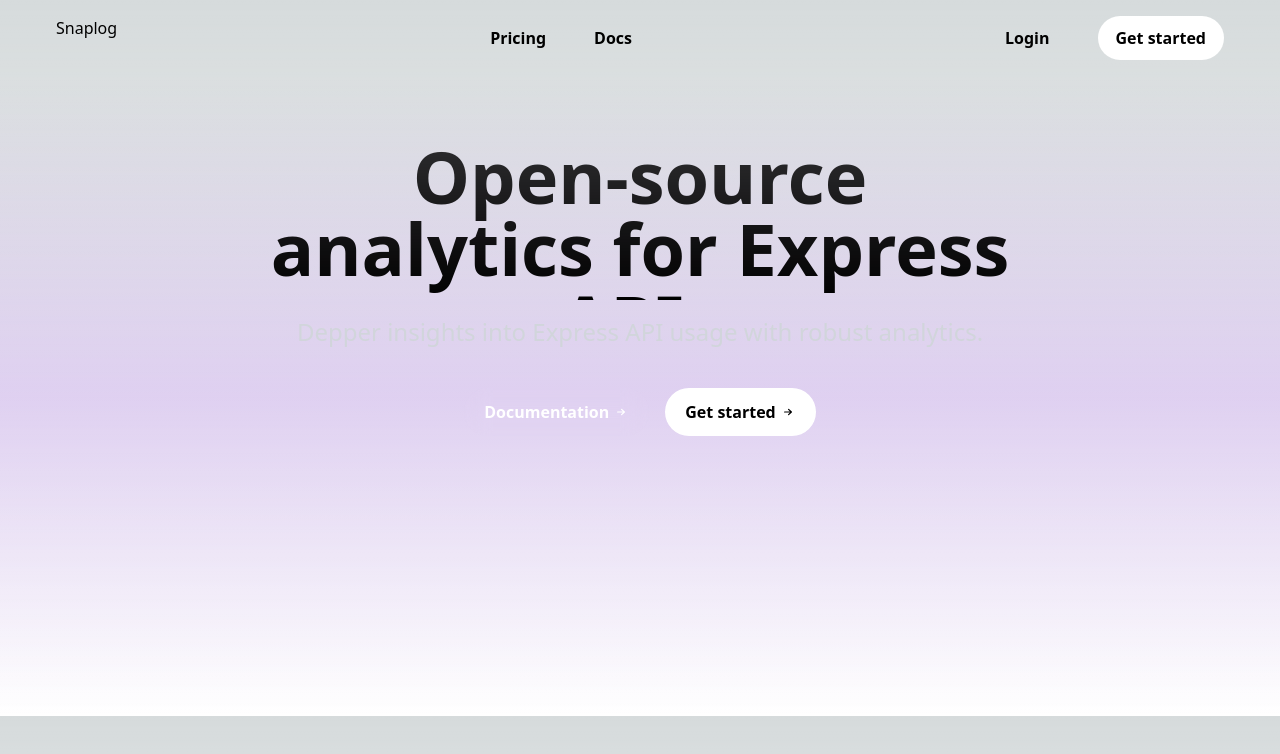
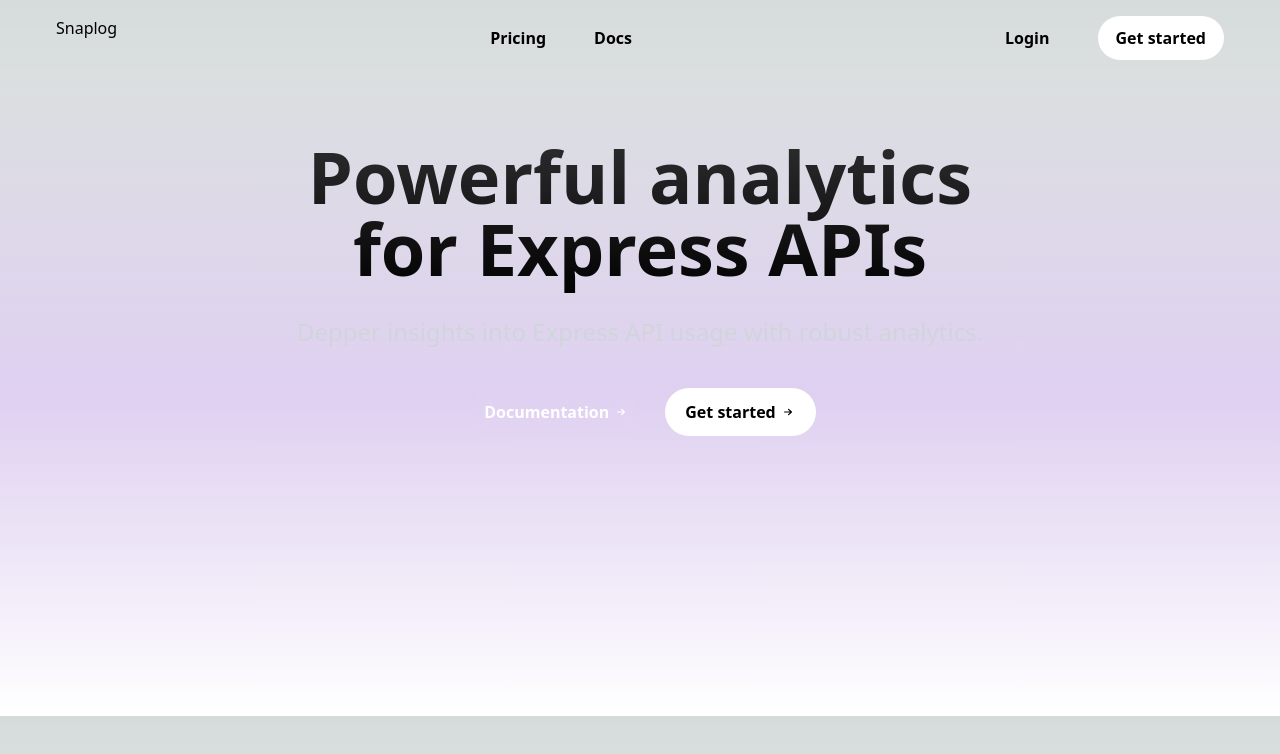
Before and after one commit to akinloluwami/logdrop, a Next.js app: page / in a window 1280 px wide. Shown: the top 754 px of the page. Built offline with nearby package versions, Linux system fonts and the light colour scheme.

Commit message:
updated here text

```diff
--- a/components/Hero.tsx
+++ b/components/Hero.tsx
@@ -5,7 +5,7 @@ const Hero = () => {
   return (
     <div className="flex items-center flex-col bg-gradient-to-b from-transparent via-purple-500/20 to-transparent h-[80vh]">
       <h1 className="mt-16 mx-6 w-[60%] font-extrabold text-5xl lg:text-7xl h-40 text-center mb-4 bg-clip-text text-transparent bg-gradient-to-b from-black/80 to-black dark:from-white dark:to-[#AAAAAA]">
-        Open-source analytics for Express APIs
+        Powerful analytics for Express APIs
       </h1>
       <p className="text-2xl text-gray-300">
         Depper insights into Express API usage with robust analytics.
```
